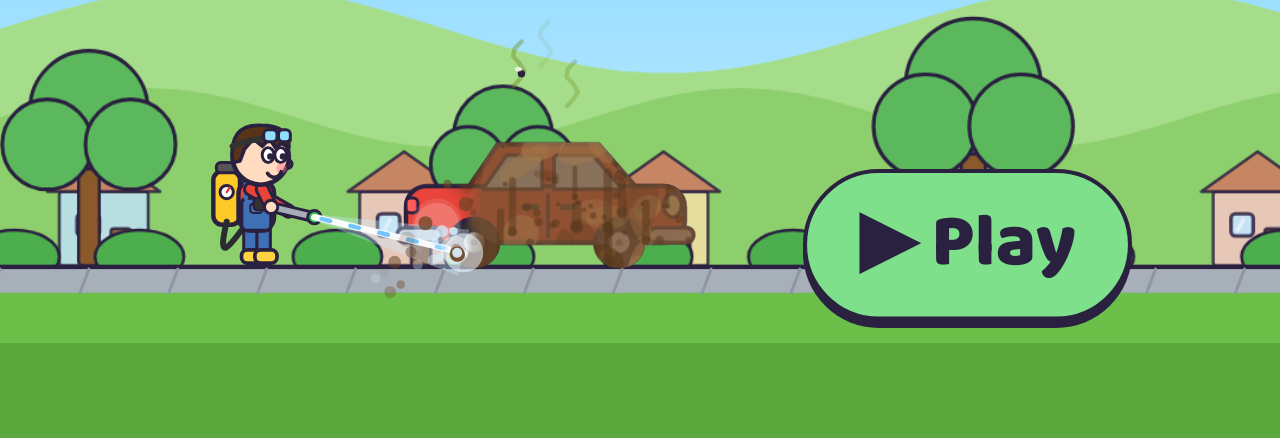
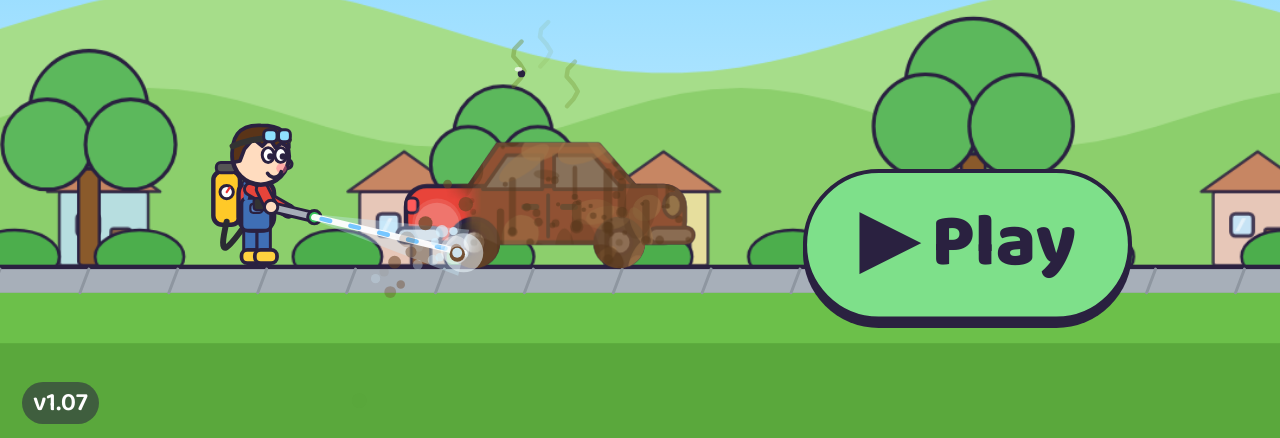
Before and after one commit to lcazan/calc, a plain HTML site: page washer/index.html in a window 1280 px wide. Shown: the part 362-800 px from the top of the page. Drawn offline with Linux system fonts and the light colour scheme; animation ran at ten frames a second.

Commit message:
Super Splash: show version on title screen (v1.07)
Co-Authored-By: Claude Opus 5.5 <noreply@anthropic.com>
Claude-Session: https://claude.ai/code/session_013YVDYeeMuNU8Yxr2s9BYbu

```diff
--- a/washer/index.html
+++ b/washer/index.html
@@ -78,6 +78,7 @@ button { font-family: var(--f); font-weight: 800; color: var(--ink); cursor: poi
 #title .logo small { display: inline-block; margin-top: calc(2 * var(--u)); font-size: calc(5 * var(--u)); background: #6f9a2a; color: #fff; padding: calc(.4 * var(--u)) calc(3 * var(--u)); border-radius: 99px; border: calc(.5 * var(--u)) solid var(--ink); transform: rotate(3deg); }
 #playBtn { position: absolute; right: 12%; bottom: 14%; font-size: calc(10 * var(--u)); padding: calc(1.6 * var(--u)) calc(7 * var(--u)); animation: bob 1.4s ease-in-out infinite; }
 @keyframes bob { 50% { transform: translateY(calc(-1.2 * var(--u))) scale(1.04); } }
+#ver { position: absolute; left: calc(3 * var(--u) + env(safe-area-inset-left)); bottom: calc(2 * var(--u)); font-size: calc(3.6 * var(--u)); color: #fff; background: rgba(42,33,64,.55); padding: 0 calc(1.6 * var(--u)); border-radius: 99px; pointer-events: none; }
 #titleSet { position: absolute; right: calc(3 * var(--u)); top: calc(3 * var(--u)); background: #fff; }
 
 #map .bar { position: absolute; top: calc(2 * var(--u)); left: calc(3 * var(--u)); right: calc(3 * var(--u)); display: flex; align-items: center; gap: calc(2 * var(--u)); }
@@ -168,6 +169,7 @@ button { font-family: var(--f); font-weight: 800; color: var(--ink); cursor: poi
 <div id="title" class="screen">
   <div class="logo"><b>SUPER <span>SPLASH</span><i>!</i></b><small>vs. Sir Sludgington</small></div>
   <button id="playBtn" class="btn green">▶ Play</button>
+  <div id="ver">v1.07</div>
   <button id="titleSet" class="btn round" aria-label="Settings"><svg viewBox="0 0 24 24"><path d="M19.4 13a7.5 7.5 0 0 0 0-2l2.1-1.6-2-3.5-2.5 1a7.4 7.4 0 0 0-1.7-1L15 3h-4l-.4 2.7a7.4 7.4 0 0 0-1.7 1l-2.5-1-2 3.5L6.6 11a7.5 7.5 0 0 0 0 2l-2.1 1.6 2 3.5 2.5-1a7.4 7.4 0 0 0 1.7 1L11 21h4l.4-2.7a7.4 7.4 0 0 0 1.7-1l2.5 1 2-3.5zM13 15.5a3.5 3.5 0 1 1 0-7 3.5 3.5 0 0 1 0 7z"/></svg></button>
 </div>
 
```
